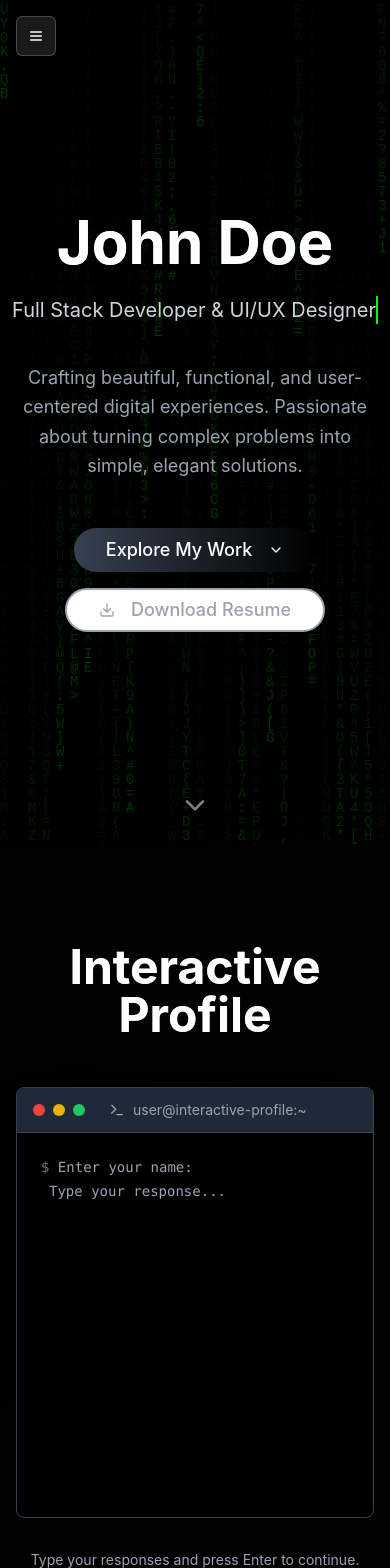
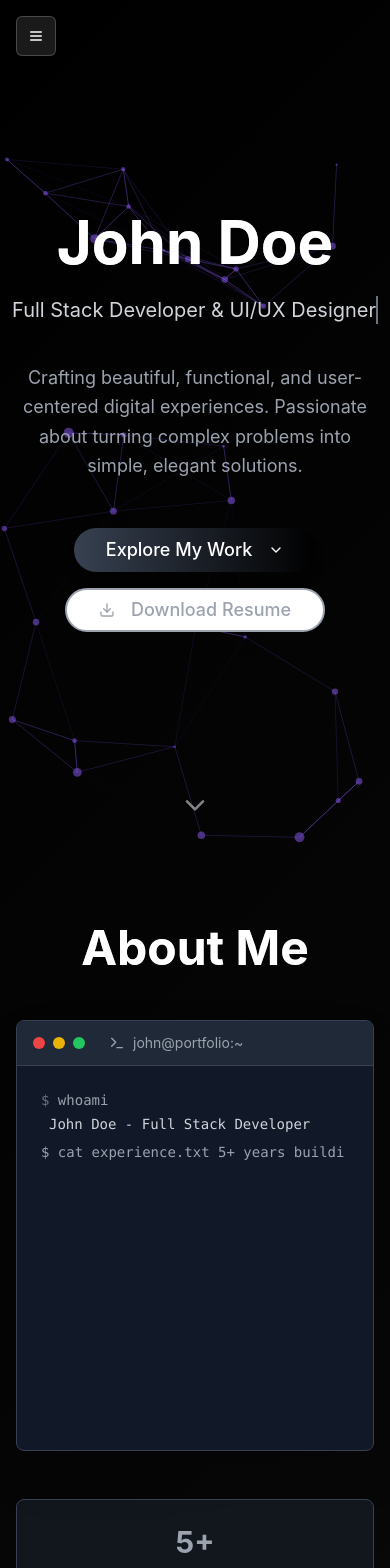
Before and after one commit to Kavennesh/kavennesh.github.io, a React (Vite) app: page / in a window 390 px wide. Shown: the top 1568 px of the page. Built offline with nearby package versions, Linux system fonts and the light colour scheme.

Commit message:
Reverted to commit bd7582b50e755c0b7e38f12f6f3f03f7bbd23a3a

```diff
--- a/src/components/InteractiveAboutSection.tsx
+++ /dev/null
@@ -1,161 +0,0 @@
-
-import React, { useState, useEffect, useRef } from 'react';
-import { motion } from 'framer-motion';
-import { Terminal } from 'lucide-react';
-
-interface InteractiveAboutSectionProps {
-  onNext: () => void;
-  onPrev: () => void;
-  isFirst: boolean;
-  isLast: boolean;
-}
-
-const InteractiveAboutSection: React.FC<InteractiveAboutSectionProps> = () => {
-  const [userInput, setUserInput] = useState('');
-  const [showCursor, setShowCursor] = useState(true);
-  const [currentPrompt, setCurrentPrompt] = useState(0);
-  const inputRef = useRef<HTMLInputElement>(null);
-
-  const prompts = [
-    'Enter your name:',
-    'What do you do?',
-    'What are your skills?',
-    'What drives you?',
-    'Your mission statement:'
-  ];
-
-  const [responses, setResponses] = useState<string[]>([]);
-
-  useEffect(() => {
-    const cursorTimer = setInterval(() => {
-      setShowCursor(prev => !prev);
-    }, 500);
-    return () => clearInterval(cursorTimer);
-  }, []);
-
-  useEffect(() => {
-    if (inputRef.current) {
-      inputRef.current.focus();
-    }
-  }, [currentPrompt]);
-
-  const handleKeyPress = (e: React.KeyboardEvent) => {
-    if (e.key === 'Enter' && userInput.trim()) {
-      const newResponses = [...responses];
-      newResponses[currentPrompt] = userInput;
-      setResponses(newResponses);
-      setUserInput('');
-
-      if (currentPrompt < prompts.length - 1) {
-        setCurrentPrompt(currentPrompt + 1);
-      }
-    }
-  };
-
-  const handleInputChange = (e: React.ChangeEvent<HTMLInputElement>) => {
-    setUserInput(e.target.value);
-  };
-
-  return (
-    <div className="min-h-screen flex items-center justify-center relative z-10 px-4 py-20">
-      <div className="max-w-4xl mx-auto w-full">
-        <motion.div
-          initial={{ opacity: 0, y: 50 }}
-          animate={{ opacity: 1, y: 0 }}
-          transition={{ duration: 0.8 }}
-          className="text-center mb-12"
-        >
-          <h2 className="text-5xl md:text-6xl font-bold text-white mb-6 bg-gradient-to-r from-gray-300 to-gray-500 bg-clip-text text-transparent">
-            Interactive Profile
-          </h2>
-        </motion.div>
-
-        <motion.div
-          initial={{ opacity: 0, scale: 0.95 }}
-          animate={{ opacity: 1, scale: 1 }}
-          transition={{ duration: 0.8, delay: 0.2 }}
-          className="bg-black/90 rounded-lg border border-gray-700 shadow-2xl overflow-hidden"
-        >
-          {/* Terminal Header */}
-          <div className="bg-gray-800 px-4 py-3 flex items-center gap-2 border-b border-gray-700">
-            <div className="flex gap-2">
-              <div className="w-3 h-3 bg-red-500 rounded-full"></div>
-              <div className="w-3 h-3 bg-yellow-500 rounded-full"></div>
-              <div className="w-3 h-3 bg-green-500 rounded-full"></div>
-            </div>
-            <div className="flex items-center gap-2 ml-4">
-              <Terminal className="h-4 w-4 text-gray-400" />
-              <span className="text-gray-400 text-sm">user@interactive-profile:~</span>
-            </div>
-          </div>
-
-          {/* Terminal Content */}
-          <div className="p-6 h-96 overflow-y-auto">
-            <div className="font-mono text-sm space-y-3">
-              {/* Previous responses */}
-              {responses.map((response, index) => (
-                <div key={index} className="space-y-1">
-                  <div className="text-gray-400">
-                    <span className="text-gray-500">$ </span>
-                    {prompts[index]}
-                  </div>
-                  <div className="text-green-400 ml-2">{response}</div>
-                </div>
-              ))}
-
-              {/* Current prompt */}
-              {currentPrompt < prompts.length && (
-                <div className="space-y-1">
-                  <div className="text-gray-400">
-                    <span className="text-gray-500">$ </span>
-                    {prompts[currentPrompt]}
-                  </div>
-                  <div className="flex items-center ml-2">
-                    <input
-                      ref={inputRef}
-                      type="text"
-                      value={userInput}
-                      onChange={handleInputChange}
-                      onKeyPress={handleKeyPress}
-                      className="bg-transparent text-green-400 outline-none flex-1 font-mono"
-                      placeholder="Type your response..."
-                    />
-                    {showCursor && <span className="bg-green-400 text-black ml-1">_</span>}
-                  </div>
-                </div>
-              )}
-
-              {/* Completion message */}
-              {currentPrompt >= prompts.length && (
-                <div className="mt-6 space-y-2">
-                  <div className="text-green-400">
-                    <span className="text-gray-500">$ </span>
-                    profile_complete
-                  </div>
-                  <div className="text-gray-400 ml-2">
-                    Interactive profile setup complete. Ready for collaboration!
-                    {showCursor && <span className="bg-green-400 text-black ml-1">_</span>}
-                  </div>
-                </div>
-              )}
-            </div>
-          </div>
-        </motion.div>
-
-        {/* Instructions */}
-        <motion.div
-          initial={{ opacity: 0, y: 30 }}
-          animate={{ opacity: 1, y: 0 }}
-          transition={{ duration: 0.8, delay: 1 }}
-          className="mt-8 text-center"
-        >
-          <p className="text-gray-400 text-sm">
-            Type your responses and press Enter to continue. Your input will appear in green.
-          </p>
-        </motion.div>
-      </div>
-    </div>
-  );
-};
-
-export default InteractiveAboutSection;
--- a/src/components/MatrixBackground.tsx
+++ /dev/null
@@ -1,73 +0,0 @@
-
-import React, { useEffect, useRef } from 'react';
-
-const MatrixBackground = () => {
-  const canvasRef = useRef<HTMLCanvasElement>(null);
-
-  useEffect(() => {
-    const canvas = canvasRef.current;
-    if (!canvas) return;
-
-    const ctx = canvas.getContext('2d');
-    if (!ctx) return;
-
-    // Set canvas size
-    const resizeCanvas = () => {
-      canvas.width = window.innerWidth;
-      canvas.height = window.innerHeight;
-    };
-    resizeCanvas();
-    window.addEventListener('resize', resizeCanvas);
-
-    // Matrix characters
-    const chars = 'ABCDEFGHIJKLMNOPQRSTUVWXYZ0123456789@#$%^&*()_+-=[]{}|;:,.<>?';
-    const charArray = chars.split('');
-
-    const fontSize = 14;
-    const columns = canvas.width / fontSize;
-    const drops: number[] = [];
-
-    // Initialize drops
-    for (let i = 0; i < columns; i++) {
-      drops[i] = 1;
-    }
-
-    const draw = () => {
-      // Semi-transparent black background for trailing effect
-      ctx.fillStyle = 'rgba(0, 0, 0, 0.05)';
-      ctx.fillRect(0, 0, canvas.width, canvas.height);
-
-      // Green text
-      ctx.fillStyle = '#00ff00';
-      ctx.font = `${fontSize}px monospace`;
-
-      for (let i = 0; i < drops.length; i++) {
-        const text = charArray[Math.floor(Math.random() * charArray.length)];
-        ctx.fillText(text, i * fontSize, drops[i] * fontSize);
-
-        // Reset drop to top randomly
-        if (drops[i] * fontSize > canvas.height && Math.random() > 0.975) {
-          drops[i] = 0;
-        }
-        drops[i]++;
-      }
-    };
-
-    const interval = setInterval(draw, 33);
-
-    return () => {
-      clearInterval(interval);
-      window.removeEventListener('resize', resizeCanvas);
-    };
-  }, []);
-
-  return (
-    <canvas
-      ref={canvasRef}
-      className="fixed inset-0 z-0 opacity-20"
-      style={{ background: 'transparent' }}
-    />
-  );
-};
-
-export default MatrixBackground;
--- a/src/index.css
+++ b/src/index.css
@@ -38,32 +38,47 @@
     --radius: 0.5rem;
 
     --sidebar-background: 0 0% 98%;
+
     --sidebar-foreground: 240 5.3% 26.1%;
+
     --sidebar-primary: 240 5.9% 10%;
+
     --sidebar-primary-foreground: 0 0% 98%;
+
     --sidebar-accent: 240 4.8% 95.9%;
+
     --sidebar-accent-foreground: 240 5.9% 10%;
+
     --sidebar-border: 220 13% 91%;
+
     --sidebar-ring: 217.2 91.2% 59.8%;
   }
 
   .dark {
     --background: 222.2 84% 4.9%;
     --foreground: 210 40% 98%;
+
     --card: 222.2 84% 4.9%;
     --card-foreground: 210 40% 98%;
+
     --popover: 222.2 84% 4.9%;
     --popover-foreground: 210 40% 98%;
+
     --primary: 210 40% 98%;
     --primary-foreground: 222.2 47.4% 11.2%;
+
     --secondary: 217.2 32.6% 17.5%;
     --secondary-foreground: 210 40% 98%;
+
     --muted: 217.2 32.6% 17.5%;
     --muted-foreground: 215 20.2% 65.1%;
+
     --accent: 217.2 32.6% 17.5%;
     --accent-foreground: 210 40% 98%;
+
     --destructive: 0 62.8% 30.6%;
     --destructive-foreground: 210 40% 98%;
+
     --border: 217.2 32.6% 17.5%;
     --input: 217.2 32.6% 17.5%;
     --ring: 212.7 26.8% 83.9%;
@@ -85,44 +100,13 @@
 
   body {
     @apply bg-background text-foreground;
-    background: linear-gradient(135deg, #000000 0%, #0a0a0a 50%, #000000 100%);
+    background: linear-gradient(135deg, #000000 0%, #1a1a1a 50%, #000000 100%);
     min-height: 100vh;
     font-family: 'Inter', -apple-system, BlinkMacSystemFont, 'Segoe UI', Roboto, sans-serif;
-    overflow-x: hidden;
   }
 }
 
-/* Matrix animation support */
-canvas {
-  pointer-events: none;
-}
-
-/* Enhanced scrollbar styling for dark theme */
-::-webkit-scrollbar {
-  width: 8px;
-}
-
-::-webkit-scrollbar-track {
-  background: rgba(0, 0, 0, 0.3);
-}
-
-::-webkit-scrollbar-thumb {
-  background: rgba(0, 255, 0, 0.3);
-  border-radius: 4px;
-}
-
-::-webkit-scrollbar-thumb:hover {
-  background: rgba(0, 255, 0, 0.5);
-}
-
-/* Glass morphism effect with green accent */
-.glass {
-  background: rgba(0, 0, 0, 0.8);
-  backdrop-filter: blur(10px);
-  border: 1px solid rgba(0, 255, 0, 0.1);
-}
-
-/* Typing animation for terminal */
+/* Custom animations */
 @keyframes typing {
   from {
     width: 0;
@@ -137,14 +121,49 @@ canvas {
     border-color: transparent;
   }
   51%, 100% {
-    border-color: #00ff00;
+    border-color: #6b7280;
   }
 }
 
 .typing-animation {
   display: inline-block;
   overflow: hidden;
-  border-right: 2px solid #00ff00;
+  border-right: 2px solid #6b7280;
   white-space: nowrap;
   animation: typing 3s steps(40, end), blink 1s infinite;
 }
+
+/* Scrollbar styling */
+::-webkit-scrollbar {
+  width: 8px;
+}
+
+::-webkit-scrollbar-track {
+  background: rgba(0, 0, 0, 0.1);
+}
+
+::-webkit-scrollbar-thumb {
+  background: rgba(107, 114, 128, 0.5);
+  border-radius: 4px;
+}
+
+::-webkit-scrollbar-thumb:hover {
+  background: rgba(107, 114, 128, 0.7);
+}
+
+/* Glass morphism effect */
+.glass {
+  background: rgba(255, 255, 255, 0.03);
+  backdrop-filter: blur(10px);
+  border: 1px solid rgba(255, 255, 255, 0.05);
+}
+
+/* Particle container */
+#tsparticles {
+  position: fixed !important;
+  top: 0;
+  left: 0;
+  width: 100%;
+  height: 100%;
+  z-index: 0;
+}
--- a/src/pages/Index.tsx
+++ b/src/pages/Index.tsx
@@ -1,10 +1,10 @@
 
 import React, { useState, useEffect, useRef } from 'react';
 import { motion } from 'framer-motion';
-import MatrixBackground from '@/components/MatrixBackground';
+import ParticlesBackground from '@/components/ParticlesBackground';
 import Navigation from '@/components/Navigation';
 import HeroSection from '@/components/HeroSection';
-import InteractiveAboutSection from '@/components/InteractiveAboutSection';
+import AboutSection from '@/components/AboutSection';
 import SkillsSection from '@/components/SkillsSection';
 import ProjectsSection from '@/components/ProjectsSection';
 import ContactSection from '@/components/ContactSection';
@@ -18,7 +18,7 @@ const Index = () => {
 
   const sections = [
     { id: 'hero', component: HeroSection, title: 'Home' },
-    { id: 'about', component: InteractiveAboutSection, title: 'About' },
+    { id: 'about', component: AboutSection, title: 'About' },
     { id: 'skills', component: SkillsSection, title: 'Skills' },
     { id: 'projects', component: ProjectsSection, title: 'Projects' },
     { id: 'coding', component: CodingProfilesSection, title: 'Coding Profiles' },
@@ -77,7 +77,7 @@ const Index = () => {
           <motion.div
             animate={{ rotate: 360 }}
             transition={{ duration: 1, repeat: Infinity, ease: "linear" }}
-            className="w-16 h-16 border-4 border-green-500 border-t-transparent rounded-full mx-auto mb-4"
+            className="w-16 h-16 border-4 border-purple-500 border-t-transparent rounded-full mx-auto mb-4"
           />
           <h2 className="text-2xl font-bold text-white">Loading Portfolio...</h2>
         </motion.div>
@@ -87,7 +87,7 @@ const Index = () => {
 
   return (
     <div className="relative">
-      <MatrixBackground />
+      <ParticlesBackground />
 
       <Navigation
         sections={sections}
```
